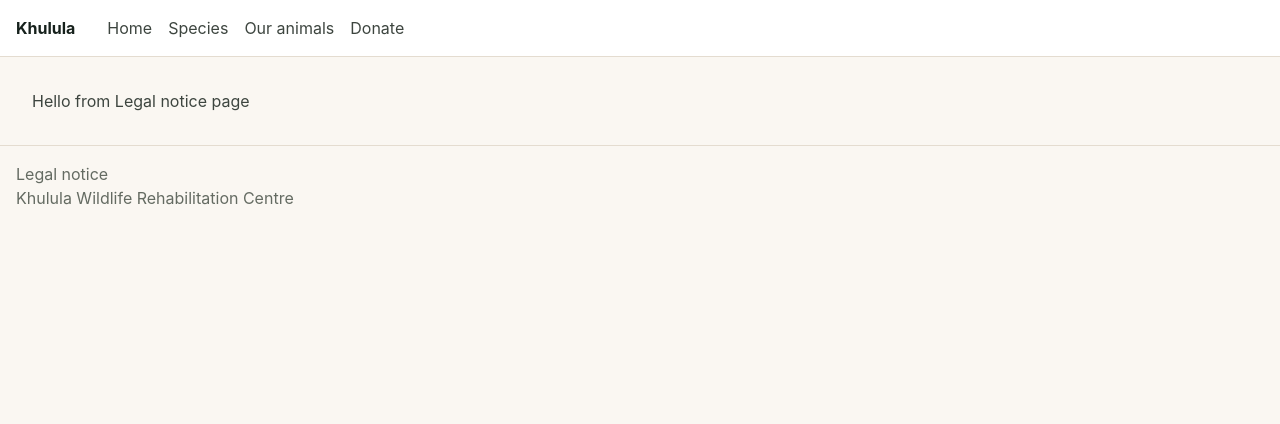
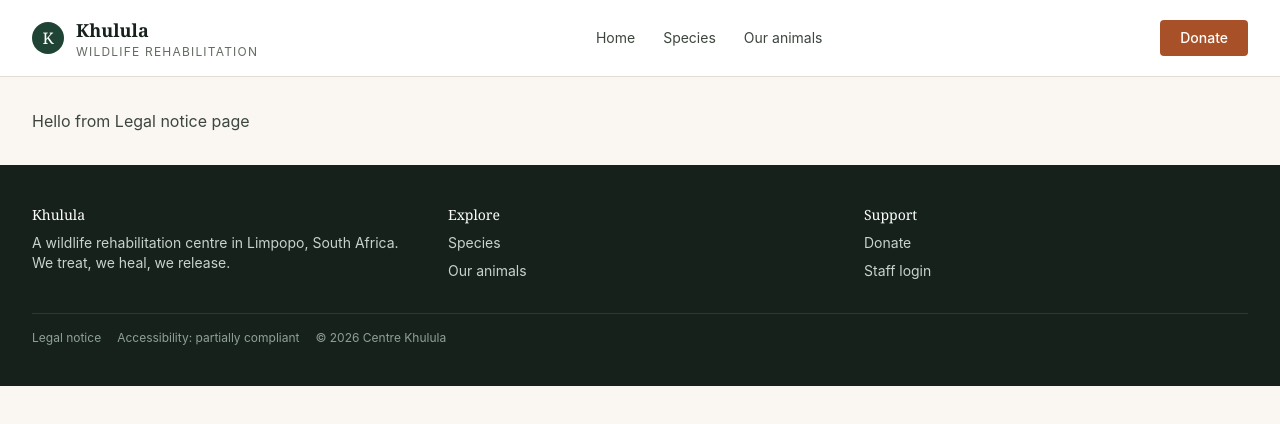
Before and after one commit to iremchabanne/centre-khulula, a React (Vite) app in the folder client/: page /legal in a window 1280 px wide. Shown: the top 424 px of the page. Built offline with nearby package versions, Linux system fonts and the light colour scheme.

Commit message:
feat(client): style the public and staff shells to match the mockup

```diff
--- a/client/src/components/SiteFooter.tsx
+++ b/client/src/components/SiteFooter.tsx
@@ -1,11 +1,47 @@
 import { Link } from 'react-router-dom';
 
-// The bottom bar of the public site.
 export default function SiteFooter() {
   return (
-    <footer className="border-t border-khulula-line p-4 text-khulula-muted">
-      <Link to="/legal">Legal notice</Link>
-      <p>Khulula Wildlife Rehabilitation Centre</p>
+    <footer className="bg-khulula-ink px-8 py-10 text-sm text-khulula-on-dark">
+      <div className="grid gap-8 sm:grid-cols-3">
+        <div>
+          <h2 className="mb-2 font-heading text-white">Khulula</h2>
+          <p>
+            A wildlife rehabilitation centre in Limpopo, South Africa. We treat,
+            we heal, we release.
+          </p>
+        </div>
+
+        <div>
+          <h2 className="mb-2 font-heading text-white">Explore</h2>
+          <ul className="grid gap-2">
+            <li>
+              <Link to="/species">Species</Link>
+            </li>
+            <li>
+              <Link to="/animals">Our animals</Link>
+            </li>
+          </ul>
+        </div>
+
+        <div>
+          <h2 className="mb-2 font-heading text-white">Support</h2>
+          <ul className="grid gap-2">
+            <li>
+              <Link to="/donate">Donate</Link>
+            </li>
+            <li>
+              <Link to="/staff/login">Staff login</Link>
+            </li>
+          </ul>
+        </div>
+      </div>
+
+      <div className="mt-8 flex flex-wrap gap-4 border-t border-white/10 pt-4 text-xs text-khulula-on-dark-muted">
+        <Link to="/legal">Legal notice</Link>
+        <span>Accessibility: partially compliant</span>
+        <span>© 2026 Centre Khulula</span>
+      </div>
     </footer>
   );
 }
--- a/client/src/components/SiteHeader.tsx
+++ b/client/src/components/SiteHeader.tsx
@@ -1,20 +1,49 @@
-import { Link } from 'react-router-dom';
+import { Link, NavLink } from 'react-router-dom';
 
-// The top bar of the public site. <Link> changes the page without reloading
-// the whole application, which a plain <a> would do.
+// NavLink tells us whether its address is the one on screen, so the current
+// page gets the ocre underline. The transparent border keeps the width equal.
+function linkClasses({ isActive }: { isActive: boolean }) {
+  if (isActive) {
+    return 'border-b border-khulula-accent font-medium text-khulula-ink';
+  }
+  return 'border-b border-transparent text-khulula-body';
+}
+
 export default function SiteHeader() {
   return (
-    <header className="flex gap-8 border-b border-khulula-line bg-khulula-surface p-4">
-      <Link to="/" className="font-bold text-khulula-ink">
-        Khulula
+    <header className="flex items-center justify-between gap-6 border-b border-khulula-line bg-khulula-surface px-8 py-4">
+      <Link to="/" className="flex items-center gap-3">
+        <span className="grid h-8 w-8 place-items-center rounded-full bg-khulula-primary font-heading text-white">
+          K
+        </span>
+        <span>
+          <span className="block font-heading text-lg font-semibold text-khulula-ink">
+            Khulula
+          </span>
+          <span className="block text-xs uppercase tracking-widest text-khulula-muted">
+            Wildlife Rehabilitation
+          </span>
+        </span>
       </Link>
 
-      <nav aria-label="Main" className="flex gap-4">
-        <Link to="/">Home</Link>
-        <Link to="/species">Species</Link>
-        <Link to="/animals">Our animals</Link>
-        <Link to="/donate">Donate</Link>
+      <nav aria-label="Main" className="flex gap-7 text-sm">
+        <NavLink to="/" className={linkClasses} end>
+          Home
+        </NavLink>
+        <NavLink to="/species" className={linkClasses}>
+          Species
+        </NavLink>
+        <NavLink to="/animals" className={linkClasses}>
+          Our animals
+        </NavLink>
       </nav>
+
+      <Link
+        to="/donate"
+        className="rounded bg-khulula-accent px-5 py-2 text-sm font-medium text-white"
+      >
+        Donate
+      </Link>
     </header>
   );
 }
--- a/client/src/components/StaffSidebar.tsx
+++ b/client/src/components/StaffSidebar.tsx
@@ -1,18 +1,36 @@
-import { Link } from 'react-router-dom';
+import { NavLink } from 'react-router-dom';
 
-// The side menu of the staff area.
-// Every link is visible for now. Filtering by role and by is_admin comes
-// later, once a login gives us the account of the person signed in.
+// Same idea as the public header: the page being shown is highlighted.
+function itemClasses({ isActive }: { isActive: boolean }) {
+  if (isActive) {
+    return 'rounded px-3 py-2 bg-khulula-primary font-medium text-white';
+  }
+  return 'rounded px-3 py-2';
+}
+
+// Every link is visible for now. Filtering by role and by is_admin comes once
+// a login gives us the account of the person signed in.
 export default function StaffSidebar() {
   return (
-    <aside className="w-56 border-r border-khulula-line bg-khulula-ink p-4">
-      <p className="mb-6 font-bold text-white">Khulula Staff</p>
+    <aside className="w-56 bg-khulula-ink p-4 text-sm text-khulula-on-dark">
+      <p className="mb-6 font-heading text-lg text-white">Khulula</p>
 
-      <nav aria-label="Staff" className="flex flex-col gap-2 text-white">
-        <Link to="/staff/enclosures">Enclosures</Link>
-        <Link to="/staff/animals">Animals</Link>
-        <Link to="/staff/donations">Donations</Link>
-        <Link to="/staff/accounts">Staff accounts</Link>
+      <p className="mb-2 px-3 text-xs uppercase tracking-widest text-khulula-on-dark-muted">
+        Care
+      </p>
+      <nav aria-label="Staff" className="flex flex-col gap-1">
+        <NavLink to="/staff/enclosures" className={itemClasses}>
+          Enclosures
+        </NavLink>
+        <NavLink to="/staff/animals" className={itemClasses}>
+          Animals
+        </NavLink>
+        <NavLink to="/staff/donations" className={itemClasses}>
+          Donations
+        </NavLink>
+        <NavLink to="/staff/accounts" className={itemClasses}>
+          Staff accounts
+        </NavLink>
       </nav>
     </aside>
   );
--- a/client/src/index.css
+++ b/client/src/index.css
@@ -16,4 +16,15 @@
   --color-khulula-primary: #1f4436;
   --color-khulula-accent: #a85128;
   --color-khulula-accent-soft: #f6e9dd;
+
+  /* Text on the dark bars — the footer and the staff side menu.
+     Measured on --color-khulula-ink: 10.70:1 and 6.02:1, both AA. */
+  --color-khulula-on-dark: #c9d2cc;
+  --color-khulula-on-dark-muted: #8fa096;
+
+  /* §3 of the charte. No font is downloaded: both stacks use what the
+     machine already has. That is an éco-conception choice. */
+  --font-heading: ui-serif, Georgia, 'Iowan Old Style', 'Times New Roman', serif;
+  --font-sans: -apple-system, BlinkMacSystemFont, 'Segoe UI', Inter, Roboto,
+    Helvetica, Arial, sans-serif;
 }
```
Also changed, not shown: 2 other files (tests, documents, lock files or other folders).
